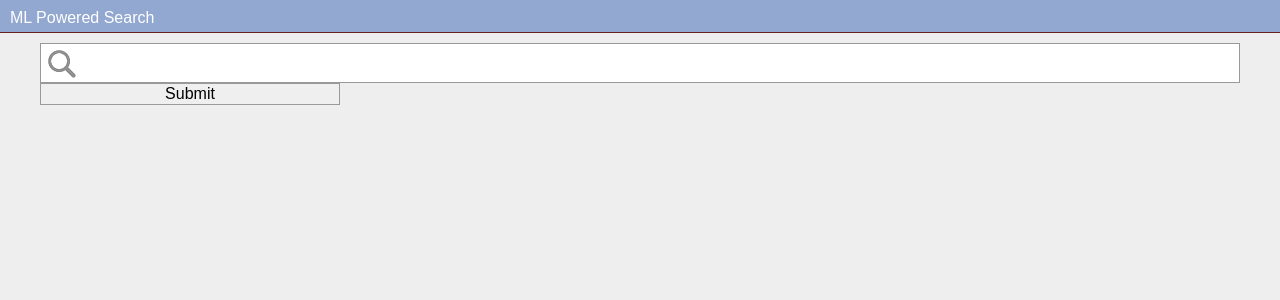
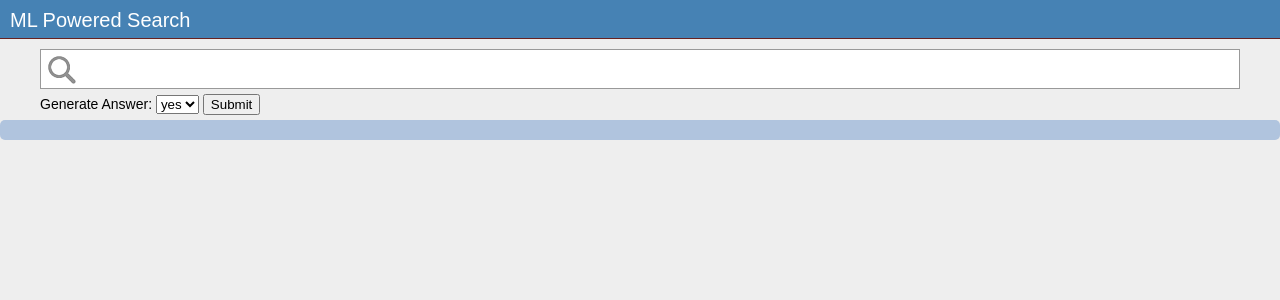
Before and after one commit to venuraja79/nlp-search, a Flask app: template templates/index.html in a window 1280 px wide. Shown: the top 300 px of the page. Run offline with Flask 2, Linux system fonts and the light colour scheme; the template is opened without the code that fills it: most values are stand-ins (such as "Sample title", 1, 10 or a date in 2020); some libraries are stand-ins or nearby versions.

Commit message:
Added Generative QA

```diff
--- a/app.py
+++ b/app.py
@@ -22,6 +22,15 @@ model_name = "deepset/electra-base-squad2"
 reader = pipeline(tokenizer=model_name, model=model_name, task="question-answering", device=device)
 print(f'Loaded reader pipeline model {model_name}')
 
+from transformers import BartTokenizer, BartForConditionalGeneration
+
+gen_model = "vblagoje/bart_lfqa"
+# load bart tokenizer and model from huggingface
+tokenizer = BartTokenizer.from_pretrained(gen_model)
+generator = BartForConditionalGeneration.from_pretrained(gen_model).to(device)
+
+print(f'Loaded generator pipeline model {gen_model}')
+
 pinecone_key = os.getenv(PINECONE_KEY)
 
 if os.getenv("index_name"):
@@ -38,7 +47,10 @@ run_with_ngrok(app)
 
 @app.route('/')
 def initial():
-  search_result = {"results":'', "qa_results":''}
+  search_result = {"results":'', "qa_results":'', "lfqa_result": ''}
+  search_result['vars'] = {}
+  search_result['vars']['search_query'] = ''
+  search_result['vars']['gen_qa'] = 'no'
   return render_template('index.html', **search_result)
 
 def qa_pipeline(question, context):
@@ -55,15 +67,31 @@ def qa_pipeline(question, context):
     sorted_result = sorted(results, key=lambda x: x["score"], reverse=True)
     return sorted_result[0:1]
 
-@app.route('/submit-search', methods=['POST'])
+def lfqa_pipeline(question, context):
+    context = [f"<P> {m['metadata']['context']}" for m in context]
+    # concatinate all context passages
+    context = " ".join(context)
+    # contcatinate the query and context passages
+    query = f"question: {question} context: {context}"
+
+    # tokenize the query to get input_ids
+    inputs = tokenizer([query], max_length=1024, return_tensors="pt")
+    # use generator to predict output ids
+    ids = generator.generate(inputs["input_ids"], num_beams=12, min_length=20, max_length=200, temperature=0.8)
+    # use tokenizer to decode the output ids
+    answer = tokenizer.batch_decode(ids, skip_special_tokens=True, clean_up_tokenization_spaces=False)[0]
+    return answer
+
+@app.route('/submit-search', methods=['get'])
 def perform_search():
-  prompt = request.form['query']
-  print(f"Generating search results for : {prompt}")
+  s_query = request.args.get('query',' ')
+  s_gen_qa = request.args.get('gen_qa', 'no')
+  print(f"Generating search results for : {s_query}")
 
   # Get pinecone index
   index = pinecone.Index(index_name=INDEX_NAME)
 
-  vector_embedding = model.encode(prompt).tolist()
+  vector_embedding = model.encode(s_query).tolist()
   response = index.query([vector_embedding], top_k=5, include_metadata=True)
 
   search_result = {}
@@ -78,10 +106,19 @@ def perform_search():
 
       # QA pipeline
       context = [x["metadata"]["context"] for x in response["matches"]]
-      qa_result = qa_pipeline(prompt, context[:2])
+      qa_result = qa_pipeline(s_query, context[:3])
 
-      search_result = {"results": results, "qa_results": qa_result}
+      if s_gen_qa == 'yes':
+          lfqa_context = response['matches']
+          gen_answer = lfqa_pipeline(s_query, lfqa_context)
+      else:
+          gen_answer = ''
 
+      search_result = {"results": results, "qa_results": qa_result, "lfqa_result": {"gen_content": gen_answer}}
+
+  search_result['vars'] = {}
+  search_result['vars']['search_query'] = s_query
+  search_result['vars']['gen_qa'] = s_gen_qa
   print(f"Sending search results ... {search_result}")
   return render_template('index.html', **search_result)
 
--- a/static/results.js
+++ b/static/results.js
@@ -18,6 +18,16 @@ return (
         <div class='rel_score'> Confidence: {item.score.toFixed(2)} </div>
         <div class='rel_title'> Answer: {item.answer} </div>
         <div class='rel_content'> {item.context} </div>
+    </div>
+    )
+}
+
+const LFQAResult = props =>{
+const item = props.lfqa_result;
+
+return (
+    <div class='rel_lfqa_result'>
+        <div class='rel_content'> {item.gen_content} </div>
     </div>
     )
 }
@@ -52,3 +62,4 @@ const QAList = props => {
 
 ReactDOM.render(<ResultsList results={results} />, document.getElementById('search-result') );
 ReactDOM.render(<QAList qa_results={qa_results} />, document.getElementById('factoidqa') );
+ReactDOM.render(<LFQAResult lfqa_result={lfqa_result} />, document.getElementById('lfqa') );
--- a/static/styles.css
+++ b/static/styles.css
@@ -6,12 +6,13 @@ body {
     background-color: #eee;
 }
 #header {
-    height: 24px;
-    background-color: #92a8d1;
+    height: 30px;
+    background-color: #4682B4;
     color: white;
     padding-top: 8px;
     padding-left: 10px;
     border-bottom: 1px solid #622;
+    font-size: 20px
 }
 #home-link {
     display: inline-block;
@@ -43,7 +44,14 @@ body {
 .rel_qa_result {
     margin-bottom: 10px;
     padding: 10px;
-    background-color: #FFF0F5;
+    background-color: #F0F8FF;
+    border-radius: 5px;
+}
+
+.rel_lfqa_result {
+    margin-bottom: 10px;
+    padding: 10px;
+    background-color: #B0C4DE;
     border-radius: 5px;
 }
 
@@ -73,67 +81,27 @@ body {
     background-position: left center;
     outline: 0;
   }
+#sbox {
+    width: 100%;
+}
+#cbox {
+    margin-top: 5px;
+    font-size: 14px;
+}
+#cbox input {
+    margin-bottom: 5px;
+}
+#cbox_fast {
+    font-size: 14px;
+}
+#cbox_fast a {
+    display: inline-block;
+    background-color: #eee;
+    padding: 3px;
+}
 #search-result{
     margin: 10px 40px 0 40px;
     font-size: 18px;
-}
-
-label {
-    /* Uniform size & alignment */
-    display: inline-block;
-    width: 90px;
-    text-align: right;
-}
-
-input,
-textarea {
-    /* To make sure that all text fields have the same font settings
-         By default, textareas have a monospace font */
-    font: 1em sans-serif;
-
-    /* Uniform text field size */
-    width: 300px;
-    box-sizing: border-box;
-
-    /* Match form field borders */
-    border: 1px solid #999;
-}
-
-input:focus,
-textarea:focus {
-    /* Additional highlight for focused elements */
-    border-color: #000;
-}
-
-textarea {
-    /* Align multiline text fields with their labels */
-    vertical-align: top;
-
-    /* Provide space to type some text */
-    height: 5em;
-}
-
-.button {
-    /* Align buttons with the text fields */
-    padding-left: 90px;
-    /* same size as the label elements */
-}
-
-button {
-    /* This extra margin represent roughly the same space as the space
-         between the labels and their text fields */
-    margin-left: 0.5em;
-}
-
-label,
-input {
-    display: flex;
-    flex-direction: column;
-}
-
-input,
-label {
-    display: block;
 }
 
 mark {
--- a/templates/index.html
+++ b/templates/index.html
@@ -11,6 +11,8 @@
     <script>
         var results = {{ results | tojson }}
         var qa_results = {{ qa_results | tojson }}
+        var lfqa_result = {{ lfqa_result | tojson }}
+        var vars = {{ vars | tojson }}
     </script>
 </head>
 <body>
@@ -18,17 +20,31 @@
     ML Powered Search
 </div>
 <div id="controls">
-    <div id="cbox">
-        <form action="/submit-search" method="post" id="submission-form">
-            <!-- the search box, allowing us to search by keywords -->
-            <input name="query" type="text" id="qfield" value="">
-            <input type="submit" value="Submit">
-        </form>
+    <div>
+        <div id="cbox">
+            <form action="/submit-search" method="get" id="search">
+                <!-- the search box, allowing us to search by keywords -->
+                <input name="query" type="text" id="qfield" value="{{ vars.search_query }}">
+
+                <!-- Enabled / Disable Generative QA system -->
+                <label for="gen_qa">Generate Answer: </label>
+                <select name="gen_qa" id="gen_qa">
+                    <option value="yes" {{ vars.gen_qa == 'yes' and 'selected' }}>yes</option>
+                    <option value="no" {{ vars.gen_qa == 'no' and 'selected' }}>no</option>
+                </select>
+                <input type="submit" value="Submit">
+            </form>
+        </div>
     </div>
 </div>
 
 {% if qa_results %}
 <div id="factoidqa">
+</div>
+{% endif %}
+
+{% if lfqa_result %}
+<div id="lfqa">
 </div>
 {% endif %}
 
```
